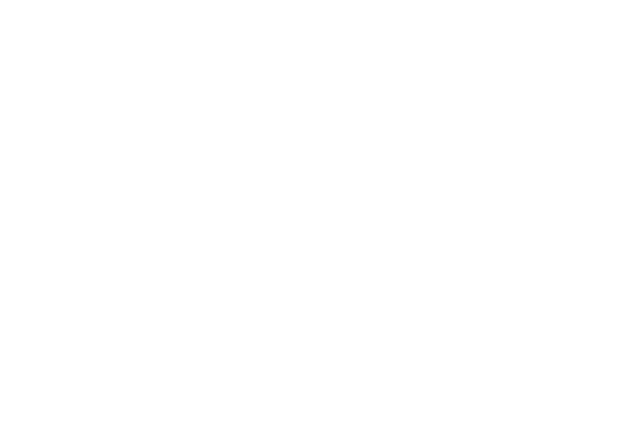
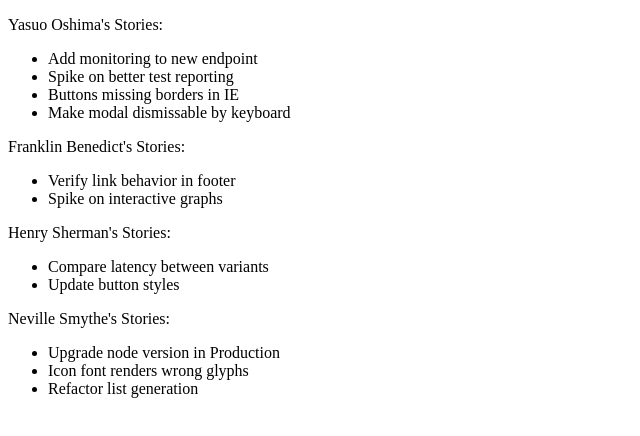
Before and after one commit to banterability/fulcrum, a plain HTML site: page index.html in a window 1280 px wide. Shown: the whole page, without its empty margins (0-640 px from the left). Drawn offline with Linux system fonts and the light colour scheme.

Commit message:
Generate markup for stories

```diff
--- a/index.html
+++ b/index.html
@@ -12,7 +12,44 @@
   <script src="vendor/underscore-min.js"></script>
   <script src="api_response.json"></script>
   <script>
+    var parentEl, storiesByAuthor, buildListForOwner;
 
+    buildListForOwner = function(owner, stories){
+      var container, header, list;
+      container = document.createElement('div');
+      container.classList.add('story-list');
+
+      header = document.createElement('p');
+      header.textContent = "" + owner + "'s Stories:";
+
+      list = document.createElement('ul');
+      stories.forEach(function(story){
+        var listItem;
+        listItem = document.createElement('li');
+        listItem.classList.add(story.type);
+        listItem.textContent = story.title;
+        list.appendChild(listItem);
+      });
+
+      container.appendChild(header);
+      container.appendChild(list);
+
+      return container;
+    };
+
+    parentEl = document.getElementById('main');
+
+    storiesByAuthor = _.groupBy(storyData.stories, function(story){
+      return story.author.name;
+    });
+
+    for (var property in storiesByAuthor){
+      if (storiesByAuthor.hasOwnProperty(property)) {
+        parentEl.appendChild(
+          buildListForOwner(property, storiesByAuthor[property])
+        );
+      }
+    }
   </script>
 </body>
 </html>
```
